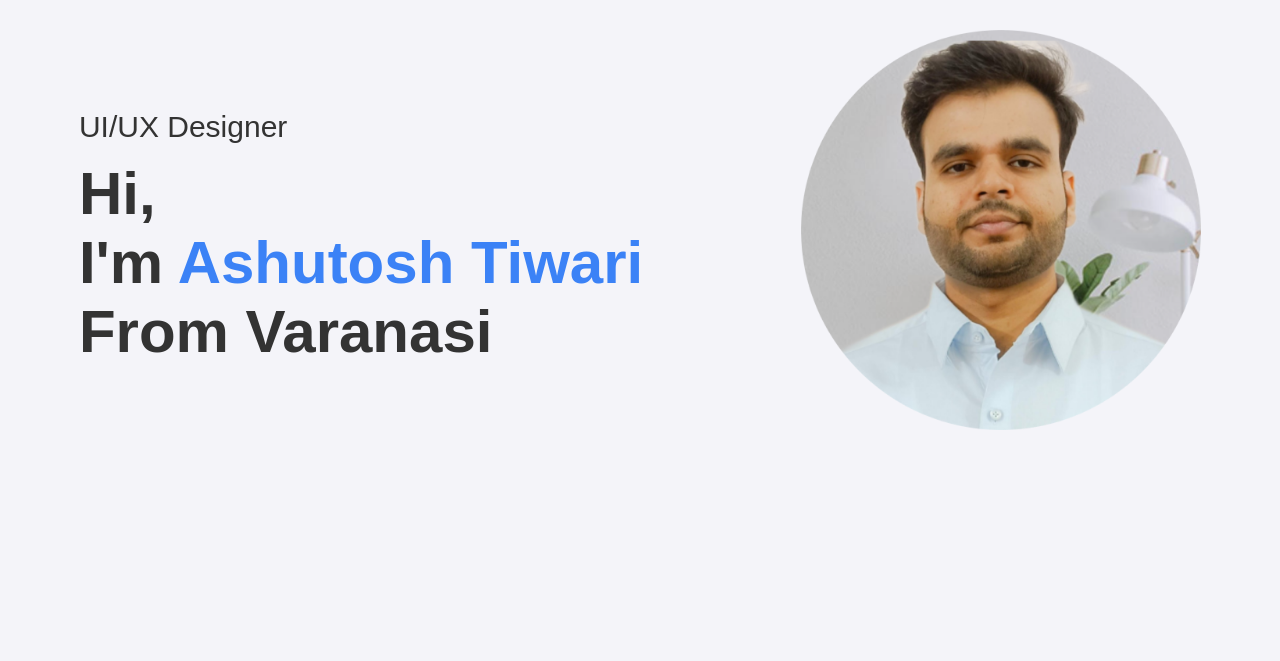
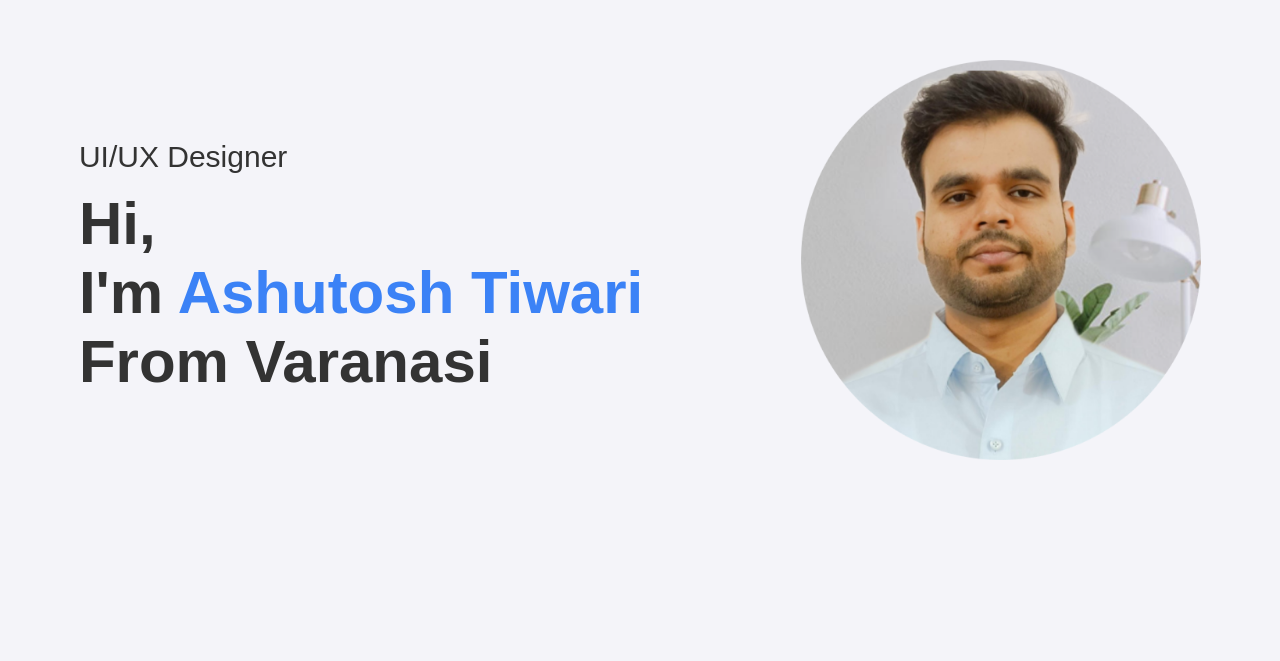
Before and after one commit to Ashutosh977135/My-Portfolio, a plain HTML site: page index.html in a window 1280 px wide. Shown: the part 120-781 px from the top of the page. Drawn offline with Linux system fonts and the light colour scheme.

Commit message:
Change Cv

```diff
--- a/Style.css
+++ b/Style.css
@@ -75,8 +75,8 @@ nav ul li a:hover::after{
 
     display: flex;
     justify-content:space-around;
-    margin-top: 120px;
-    margin-bottom: 100px;
+    margin-top: 150px;
+    margin-bottom: 50px;
 
 }
 .content{
```
